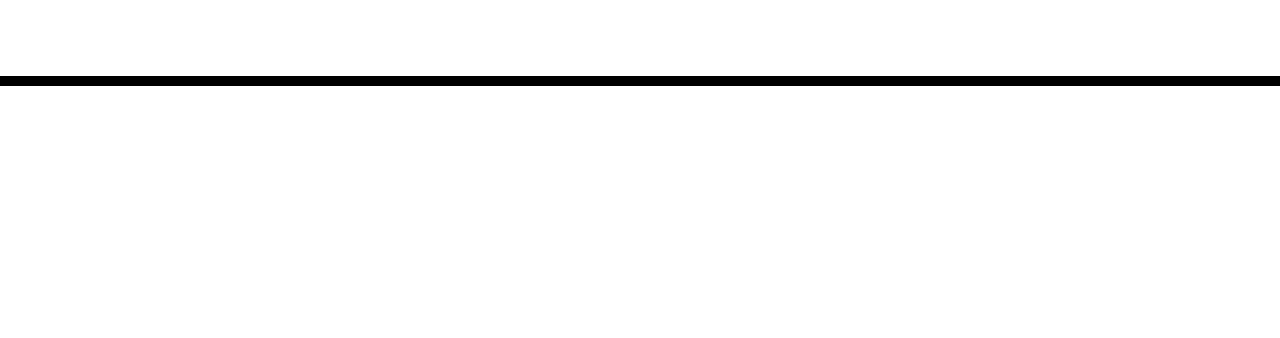
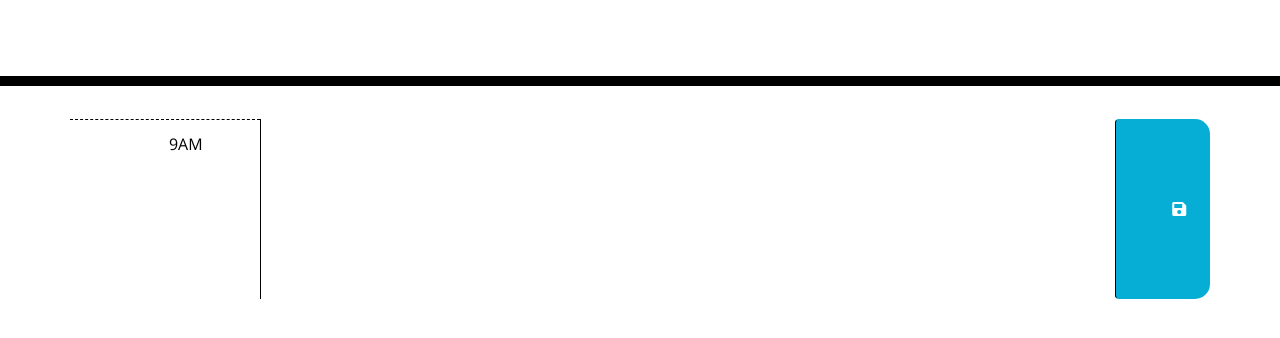
Before and after one commit to JayARTman/work-day-scheduler, a plain HTML site: page index.html in a window 1280 px wide. Shown: the part 182-520 px from the top of the page. Drawn offline with nearby package versions, Linux system fonts and the light colour scheme.

Commit message:
Updated HTML, start Javascript

```diff
--- a/index.html
+++ b/index.html
@@ -30,6 +30,15 @@
     </header>
     <div class="container">
       <!-- Timeblocks go here -->
+      <div class="row time-block" id="9">
+        <div class="col-2 hour">
+          9AM
+        </div>
+      <textarea cols="30" rows="10" class="description col-9"></textarea>
+      <button class="btn saveBtn col-md-1">
+        <i class="fas fa-save"></i>
+      </button>
+      </div>
     </div>
 
     <script src="https://code.jquery.com/jquery-3.4.1.min.js"></script>
--- /dev/null
+++ b/index.js
@@ -0,0 +1,4 @@
+$(".saveBtn").click(function(){
+    let textValue = $(this).siblings(".description").val()
+    console.log(textValue);
+})
```
